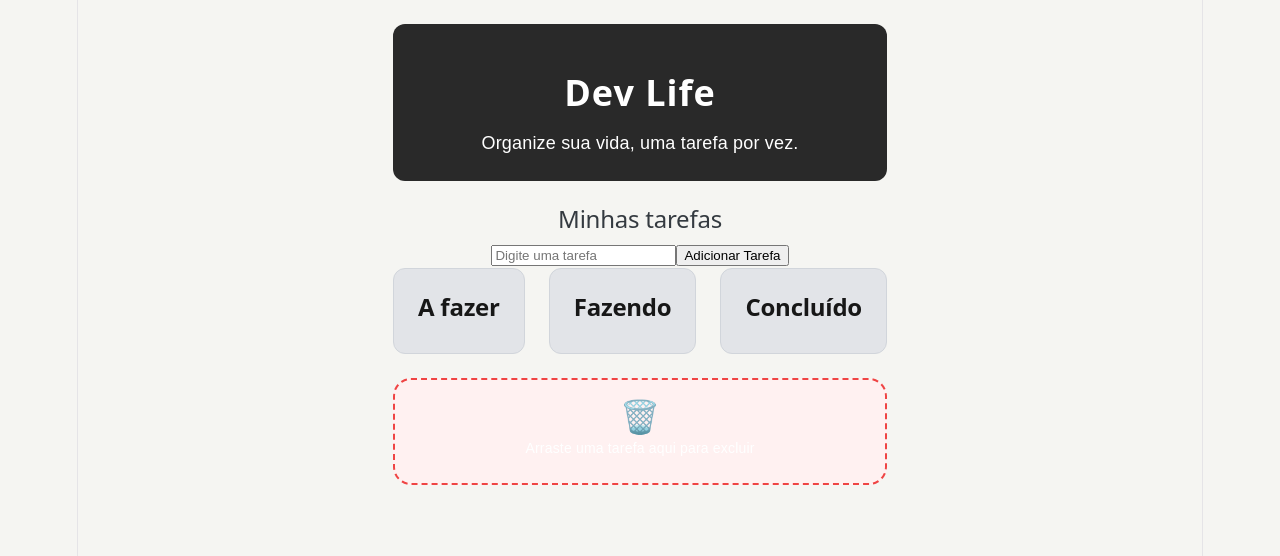
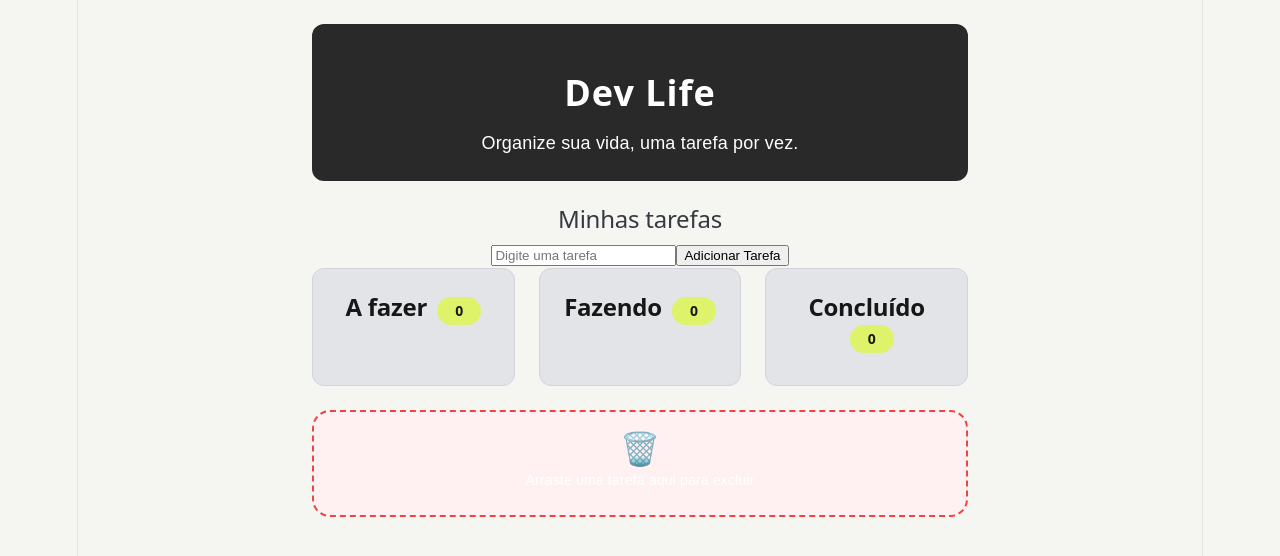
Before and after one commit to sthefanigomess/dev-life, a React app in the folder frontend/: page / in a window 1280 px wide. Shown: the top 556 px of the page. Built offline with nearby package versions, Linux system fonts and the light colour scheme; the HTML template or start-up script is replaced by a standard one.

Commit message:
feat: adiciona contagem de tarefas nas colunas

```diff
--- a/frontend/src/App.css
+++ b/frontend/src/App.css
@@ -86,3 +86,18 @@ header {
   border-color: #b91c1c;
   transform: scale(1.02);
 }
+
+.task-count {
+  display: inline-flex;
+  align-items: center;
+  justify-content: center;
+  min-width: 28px;
+  height: 28px;
+  margin-left: 10px;
+  padding: 0 8px;
+  border-radius: 999px;
+  background: #dff36a;
+  color: #171717;
+  font-size: 14px;
+  font-weight: bold;
+}
--- a/frontend/src/App.jsx
+++ b/frontend/src/App.jsx
@@ -33,7 +33,11 @@ function KanbanColumn(props) {
       }}
     >
 
-      <h2>{props.title}</h2>
+      <h2>{props.title}
+        <span className='task-count'>
+          {tarefasFiltradas.length}
+        </span>
+      </h2>
 
       {tarefasFiltradas.map((tarefa) => {
         return (
@@ -178,6 +182,7 @@ function App() {
           Adicionar Tarefa
         </button>
 
+
         <div className="kanban-board">
         <KanbanColumn
         title="A fazer"
```
